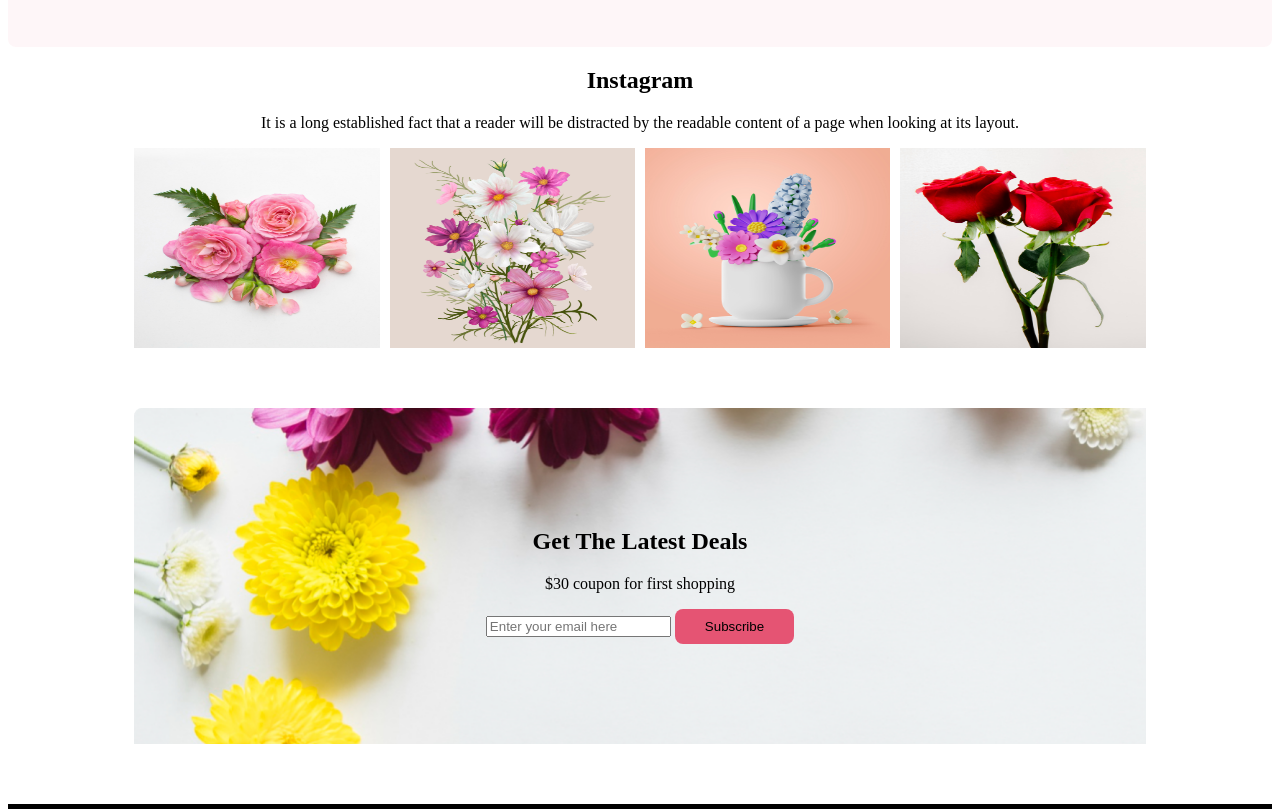
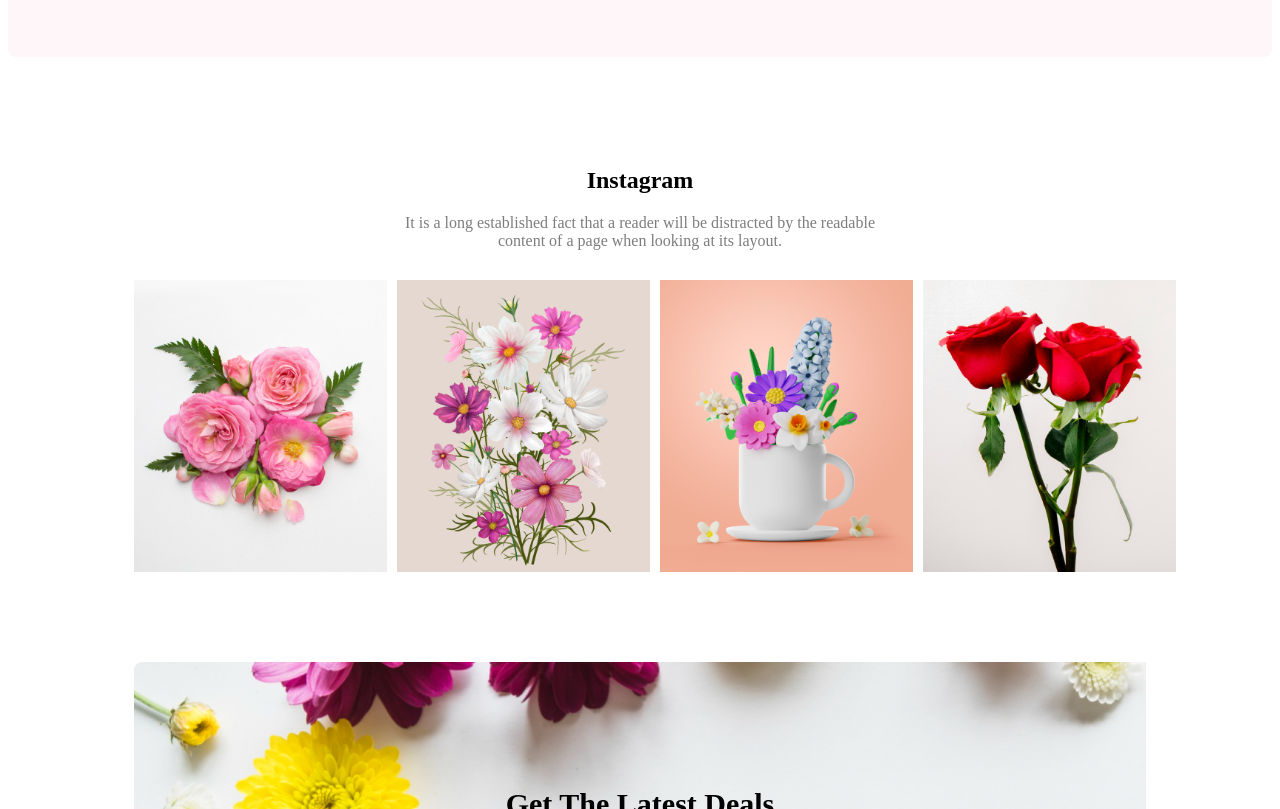
Before and after one commit to marufahossain/flower-shop-assignment, a plain HTML site: page index.html in a window 1280 px wide. Shown: the part 1991-2800 px from the top of the page. Drawn offline with Linux system fonts and the light colour scheme.

Commit message:
added input-type

```diff
--- a/index.html
+++ b/index.html
@@ -81,11 +81,11 @@
     </div>
 </section>
 
-<section>
+<section class="insta-info">
     <div class="container">
         <div class="insta">
             <h1>Instagram</h1>
-            <p>It is a long established fact that a reader will be distracted by the readable
+            <p class="info-desc">It is a long established fact that a reader will be distracted by the readable
                 content of a page when looking at its layout.</p>
         </div>
         <div class="flower-png">
@@ -99,9 +99,9 @@
 <section class="deal-section">
     <div class="container">
         <div class="deals">
-            <h1>Get The Latest Deals</h1>
-            <p>$30 coupon for first shopping</p>
-            <input type="text" placeholder="Enter your email here">
+            <h1 class="deals-title">Get The Latest Deals</h1>
+            <p class="info-desc">$30 coupon for first shopping</p>
+            <input class="input" type="text" placeholder="Enter your email here...">
             <button class="btn">Subscribe</button>
         </div>
     </div>
--- a/style.css
+++ b/style.css
@@ -44,11 +44,14 @@ margin-bottom: 0;
         align-self: flex-end;
         }
 .btn{
-    padding: 10px 30px;
+    padding: 15px 25px;
     gap: 10px;
     border-radius: 8px;
     background: #E55473;
     border: none;
+    color: white;
+    line-height: 15px;
+    height:45px;
 
 }
 .hot-deal{
@@ -173,19 +176,27 @@ padding-bottom: 60px;
         width:60px;
     }
     .insta{
-
         text-align: center;
 
+        max-width: 48%;
+        margin: auto;
+    }
+    .info-desc{
+        color:#27272799 ;
+    }
+    .insta-info {
+        padding-top: 90px;
+        padding-bottom: 30px;
 
     }
     .flower-png{
         display: flex;
         gap: 10px;
+        margin-top: 30px;
 
     }
     .img-png{
-        width: 300px;
-        height: 200px;
+        width: 25%;
     }
 
     .deal-section {
@@ -198,6 +209,17 @@ padding-bottom: 60px;
     padding-top: 100px;
     padding-bottom: 100px;
 
+    }
+    .deals-title{
+font-size: 30px;
+    }
+    .input {
+        width: 50%;
+        height: 45px;
+        background-color: #fff;
+        border-radius: 8px;
+        border: none;
+        padding-left: 20px;
     }
     .shop-title{
         color: #E55473;
```
